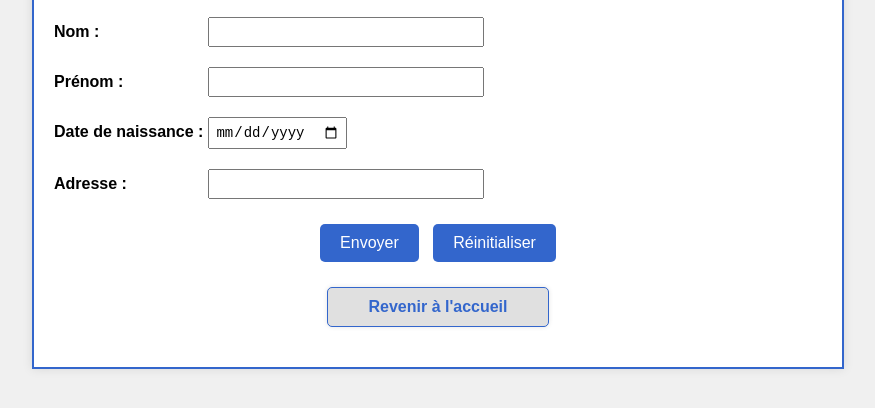
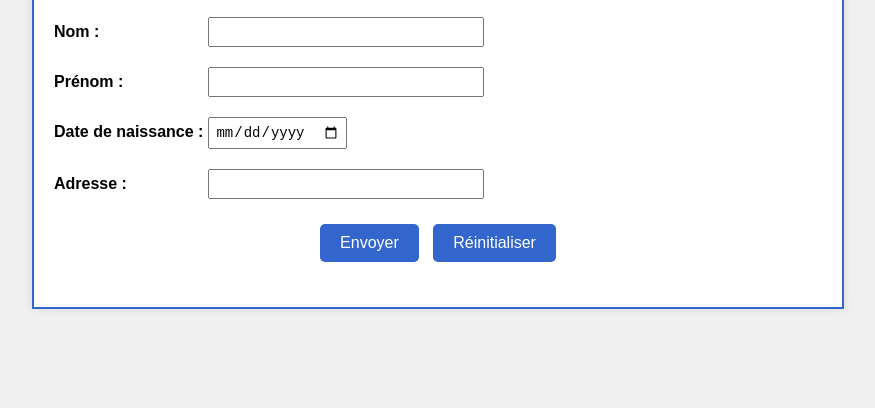
Before and after one commit to matskobinks/MATSKOTRAPSTAR, a plain HTML site: page PPE/mission 2/section5.html in a window 1280 px wide. Shown: the part 164-572 px from the top of the page, without its empty margins (202-1077 px from the left). Drawn offline with Linux system fonts and the light colour scheme.

Commit message:
pas de bouton d'accueil

```diff
--- a/PPE/mission 2/section5.html
+++ b/PPE/mission 2/section5.html
@@ -107,7 +107,6 @@
                 <button type="reset">Réinitialiser</button>
             </div>
         </form>
-        <a href="index.html" class="back-button">Revenir à l'accueil</a>
     </div>
 </body>
 </html>
```
